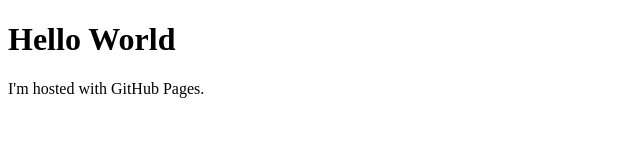
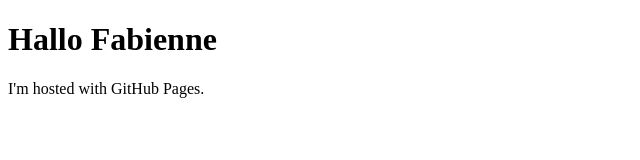
Before and after one commit to silvia314/silvia314.github.io, a plain HTML site: page index.html in a window 1280 px wide. Shown: the whole page, without its empty margins (0-640 px from the left). Drawn offline with Linux system fonts and the light colour scheme.

Commit message:
Update index.html

```diff
--- a/index.html
+++ b/index.html
@@ -1,7 +1,7 @@
 <!DOCTYPE html>
 <html>
 <body>
-<h1>Hello World</h1>
+<h1>Hallo Fabienne</h1>
 <p>I'm hosted with GitHub Pages.</p>
 </body>
 </html>
```
